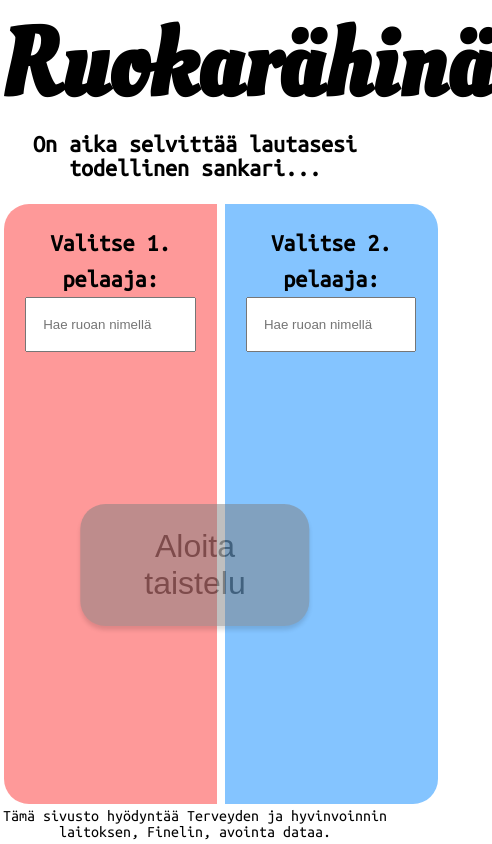
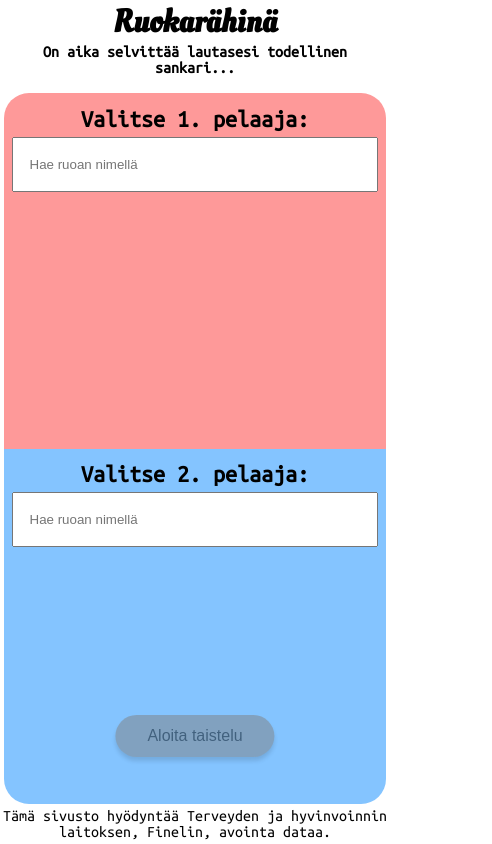
Before and after one commit to martansk/ruokarahina, a React (Create React App) app in the folder frontend/: page / in a window 390 px wide. Shown: the whole page, 492 px wide, since content can reach past the window. Built offline with nearby package versions, Linux system fonts and the light colour scheme.

Commit message:
ui is now responsive
app works with several phones and tablets

```diff
--- a/frontend/src/App.css
+++ b/frontend/src/App.css
@@ -49,8 +49,12 @@ h2 {
     background-color: rgba(253, 53, 53, 0.5);
     border-top-left-radius: 25px;
     border-bottom-left-radius: 25px;
-    margin: 1%;
+    margin-top: 1%;
+    margin-bottom: 1%;
+    margin-left: 1%;
     text-align: center;
+    display: flex;
+    flex-direction: column;
 }
 
 .right {
@@ -58,8 +62,12 @@ h2 {
     background-color: rgba(10, 137, 255, 0.5);
     border-top-right-radius: 25px;
     border-bottom-right-radius: 25px;
-    margin: 1%;
+    margin-top: 1%;
+    margin-bottom: 1%;
+    margin-right: 1%;
     text-align: center;
+    display: flex;
+    flex-direction: column;
 }
 
 .left:hover {
@@ -71,10 +79,11 @@ h2 {
 }
 
 .search-container {
-    height: 80%;
+    flex: 1;
     margin: 10%;
     display: flex;
     flex-direction: column;
+    position: relative;
 }
 
 input {
@@ -84,7 +93,17 @@ input {
     padding-bottom: 18px;
 }
 
+.dropdown-container {
+    flex: 1;
+    position: relative;
+}
+
 .dropdown {
+    left: 0;
+    top: 0;
+    right: 0;
+    bottom: 0;
+    position: absolute;
     flex: 1;
     background-color: white;
     display: flex;
@@ -189,7 +208,10 @@ input {
     background-color: rgba(253, 53, 53, 0.5);
     border-top-left-radius: 25px;
     border-bottom-left-radius: 25px;
-    margin: 1%;
+    margin-left: 1%;
+    margin-top: 1%;
+    margin-bottom: 1%;
+    margin-right: 0;
     font-size: 16px;
 }
 
@@ -198,7 +220,10 @@ input {
     background-color: rgba(10, 137, 255, 0.5);
     border-top-right-radius: 25px;
     border-bottom-right-radius: 25px;
-    margin: 1%;
+    margin-left: 0;
+    margin-top: 1%;
+    margin-bottom: 1%;
+    margin-right: 1%;
     font-size: 16px;
 }
 
@@ -260,3 +285,89 @@ footer {
     text-align: center;
     margin-bottom: 1%;
 }
+
+@media only screen and (max-width: 500px) {
+
+    h1 {
+        font-size: 64px;
+    }
+
+    h2 {
+        font-size: 16px;
+    }
+
+    .player-details {
+        flex-direction: column;
+    }
+
+    .search-container {
+        margin: 2%;
+    }
+
+    .left {
+        border-top-right-radius: 25px;
+        border-bottom-left-radius: 0;
+        margin-top: 1%;
+        margin-left: 1%;
+        margin-right: 1%;
+        margin-bottom: 0;
+    }
+
+    .right {
+        border-top-left-radius: 0;
+        border-bottom-left-radius: 25px;
+        border-top-right-radius: 0;
+        margin-top: 0;
+        margin-left: 1%;
+        margin-right: 1%;
+        margin-bottom: 1%;
+    }
+
+    .startBattle {
+        top: 90%;
+    }
+
+    .start-battle-button {
+        font-size: 16px;
+        padding-left: 32px;
+        padding-right: 32px;
+        padding-top: 12px;
+        padding-bottom: 12px;
+    }
+
+    .player-info {
+        font-size: 14px;
+    }
+
+    .player-name {
+        font-size: 16px;
+    }
+
+    .change-player-button {
+        font-size: 12px;
+        height: 32px;
+    }
+
+    .battle-header-player1 {
+        margin-right: 0;
+    }
+
+    .battle-header-player2 {
+        margin-left: 0;
+    }
+
+}
+
+@media only screen and (max-width: 500px), only screen and (max-height: 700px) {
+
+    h1 {
+        font-size: 32px;
+    }
+
+    .player-name {
+        font-size: 12px;
+    }
+    .player-info {
+        font-size: 12px;
+    }
+}
--- a/frontend/src/components/playerInfo.js
+++ b/frontend/src/components/playerInfo.js
@@ -21,7 +21,7 @@ const PlayerInfo = (props) => {
         <div className='search-container'>
             <div className='player-info'>
                 <div>{props.x}. pelaaja</div>
-                <div><b>{props.name.fi}</b></div>
+                <div className='player-name'><b>{props.name.fi}</b></div>
                 <table className='player-table'>
                     <tbody>
                         <tr><td>Energia:</td><td>{Math.round(props.energyKcal * 10) / 10}</td></tr>
--- a/frontend/src/components/playerSelection.js
+++ b/frontend/src/components/playerSelection.js
@@ -67,24 +67,22 @@ const PlayerSelection = (props) => {
     };
 
     return (
-
         <div className='search-container'>
-
-
-
             <div className='player-label'>
                 <label><b>Valitse {props.x}. pelaaja:</b></label>
             </div>
+
 
             <input
                 value={filter}
                 onChange={handleFind}
                 placeholder='Hae ruoan nimellä' />
 
-            <div className='dropdown'>
-                {results(data)}
+            <div className='dropdown-container'>
+                <div className='dropdown'>
+                    {results(data)}
+                </div>
             </div>
-
         </div>
     );
 };
```
